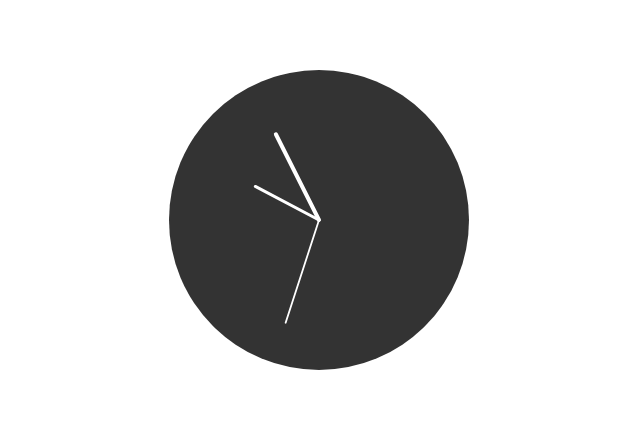
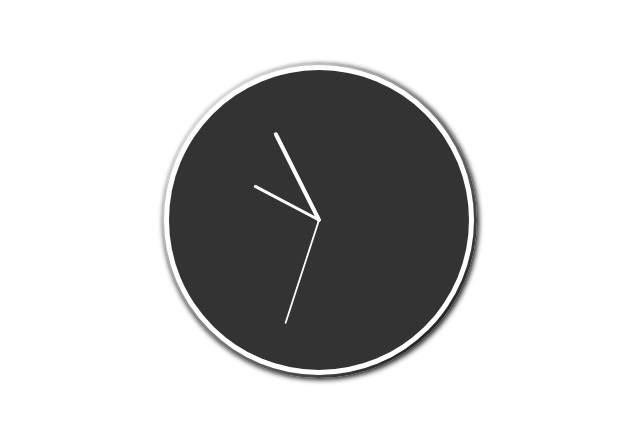
Before and after one commit to bleucitron/readable-state, a SvelteKit app: page /1 in a window 1280 px wide. Shown: the part 180-602 px from the top of the page, without its empty margins (321-961 px from the left). Built offline with nearby package versions, Linux system fonts and the light colour scheme; a web font is replaced by a local one.

Commit message:
nicer looking main clock

```diff
--- a/src/routes/1/+page.svelte
+++ b/src/routes/1/+page.svelte
@@ -12,8 +12,10 @@
 </script>
 
 {#if step <= steps.length}
-	<div>
-		<Clock size={300} />
+	<div class="main-clock">
+		<div>
+			<Clock size={300} />
+		</div>
 	</div>
 
 	{#if step >= 0}
@@ -59,6 +61,20 @@
 />
 
 <style>
+	.main-clock {
+		padding: 3px;
+		border-radius: 50%;
+		overflow: hidden;
+		background: linear-gradient(-45deg, black, #fff);
+		box-shadow: 2px 2px 5px 0 #222;
+
+		div {
+			padding: 5px;
+			background: white;
+			border-radius: 50%;
+		}
+	}
+
 	.multiple {
 		position: absolute;
 		inset: 0;
```
